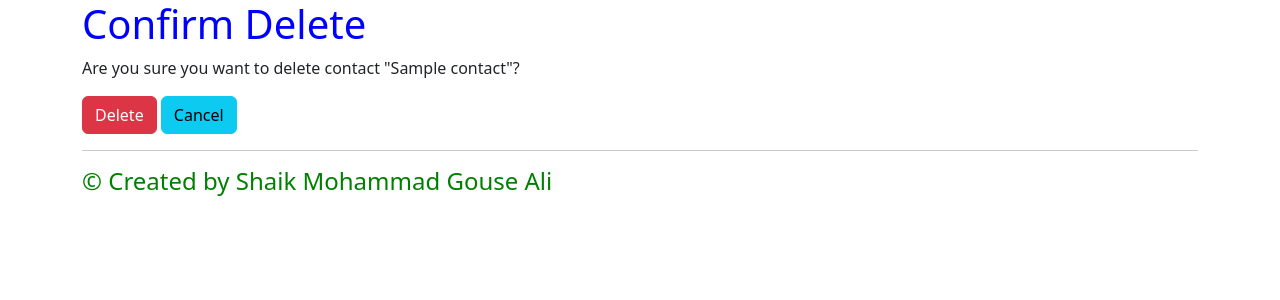
After one commit to ShaikMohammadGouseAli/shaik_mohammadgouseali, a Django app: page /contacts/1/delete in a window 1280 px wide. The commit adds this page. Shown: the top 300 px of the page. Run offline with Django 4.2, Linux system fonts and the light colour scheme; tables that the repository leaves empty hold one stand-in row (values such as "Sample post"); some libraries are stand-ins or nearby versions.

Commit message:
Delete Page Created

```diff
--- /dev/null
+++ b/shaik_mohammadgouseali/contacts/templates/contacts/contact_confirm_delete.html
@@ -0,0 +1,19 @@
+{% extends "base.html" %}
+
+{% block content %}
+
+
+<div class="centered-text" style="color: blue;">
+    <h1>Confirm Delete</h1>
+</div>
+<p>Are you sure you want to delete contact "{{ contact.name }}"?</p>
+<form method="post" action="{% url 'contact_delete' contact.id %}">
+    {% csrf_token %}
+    <button type="submit" class="btn btn-danger" >Delete</button>
+    <a href="{% url 'contact_list' %}" class="btn btn-info">Cancel</a>
+</form>
+<hr>
+<div class="centered-text" style="color: green;">
+    <h4>&copy; Created by Shaik Mohammad Gouse Ali</h4>
+</div>
+{% endblock content %}
--- a/shaik_mohammadgouseali/contacts/templates/contacts/contact_detail.html
+++ b/shaik_mohammadgouseali/contacts/templates/contacts/contact_detail.html
@@ -12,7 +12,7 @@
 <br>
 <a class="btn btn-info" href="{% url 'contact_list' %}" role="button">Home</a>
 <a class="btn btn-info" href="{% url 'contact_update' contact.pk %}" role="button">Edit</a>
-<a class="btn btn-info" role="button">Delete</a>
+<a class="btn btn-info" href="{% url 'contact_delete' contact.pk %}" role="button">Delete</a>
 
 <hr>
 <div class="centered-text" style="color: green;">
--- a/shaik_mohammadgouseali/contacts/templates/contacts/contact_list.html
+++ b/shaik_mohammadgouseali/contacts/templates/contacts/contact_list.html
@@ -27,7 +27,7 @@
       </a>
         &nbsp;
 
-        <a class="icon-link">
+        <a class="icon-link" href="{% url 'contact_delete' contact.pk %}">
           <i class="bi bi-trash"></i>
         </a>
         &nbsp;
--- a/shaik_mohammadgouseali/contacts/urls.py
+++ b/shaik_mohammadgouseali/contacts/urls.py
@@ -1,10 +1,12 @@
 from django.urls import path
 
-from .views import ContactListView,ContactCreateView,ContactDetailView,ContactUpdateView
+from .views import ContactListView,ContactCreateView,ContactDetailView,ContactUpdateView,ContactDeleteView
 
 urlpatterns = [
     path("", ContactListView.as_view(), name="contact_list"),
-    path("create/", ContactCreateView, name="contact_create"),
+    path("create/", ContactCreateView.as_view(), name="contact_create"),
     path("contacts/<int:pk>/", ContactDetailView.as_view(), name="contact_detail"),
     path("contacts/<int:pk>/update", ContactUpdateView.as_view(), name="contact_update"),
+    path("contacts/<int:pk>/delete", ContactDeleteView.as_view(), name="contact_delete"),
+
 ]
--- a/shaik_mohammadgouseali/contacts/views.py
+++ b/shaik_mohammadgouseali/contacts/views.py
@@ -1,5 +1,5 @@
 from django.shortcuts import render,redirect
-from django.views.generic import View,ListView,CreateView,DetailView,UpdateView
+from django.views.generic import View,ListView,CreateView,DetailView,UpdateView,DeleteView
 from .models import Contact
 from .contact_form import ContactForm
 
@@ -9,16 +9,25 @@ from django.urls import reverse_lazy
 class ContactListView(ListView):
     model = Contact
 
-def ContactCreateView(request):
-    if request.method == 'POST':
+class ContactCreateView(View):
+    template_name = 'contacts/contact_form.html'
+
+    def get(self, request):
+        form = ContactForm()
+        context = {
+            'form': form,
+            'is_creation': True
+        }
+        return render(request, self.template_name, context)
+
+    def post(self, request):
+
         form = ContactForm(request.POST)
         if form.is_valid():
             form.save()  # This will create a new Contact instance
             return redirect('contact_list')  # Redirect to the contact list page or any other page
-    else:
-        form = ContactForm()
 
-    return render(request, 'contacts/contact_form.html', {'form': form})
+        return render(request, self.template_name, {'form': form})
 
 class ContactDetailView(DetailView):
     model = Contact
@@ -26,4 +35,22 @@ class ContactDetailView(DetailView):
 class ContactUpdateView(UpdateView):
     model = Contact
     form_class = ContactForm
+    template_name = 'contacts/contact_form.html'  # Use the same form template for update
     success_url = reverse_lazy("contact_list")
+
+
+class ContactUpdateView(UpdateView):
+    model = Contact
+    form_class = ContactForm
+    success_url = reverse_lazy("contact_list")
+    template_name = 'contacts/contact_form.html'
+
+    def get_context_data(self, **kwargs):
+        context = super().get_context_data(**kwargs)
+        # Pass an additional variable to the template
+        context['is_creation'] = False  # Set it to True for update, False for create
+        return context
+
+class ContactDeleteView(DeleteView):
+    model = Contact
+    success_url = reverse_lazy("contact_list")
```
Also changed, not shown: shaik_mohammadgouseali/contacts/templates/contacts/contact_form.html (+7 -1 lines), shaik_mohammadgouseali/db.sqlite3.
